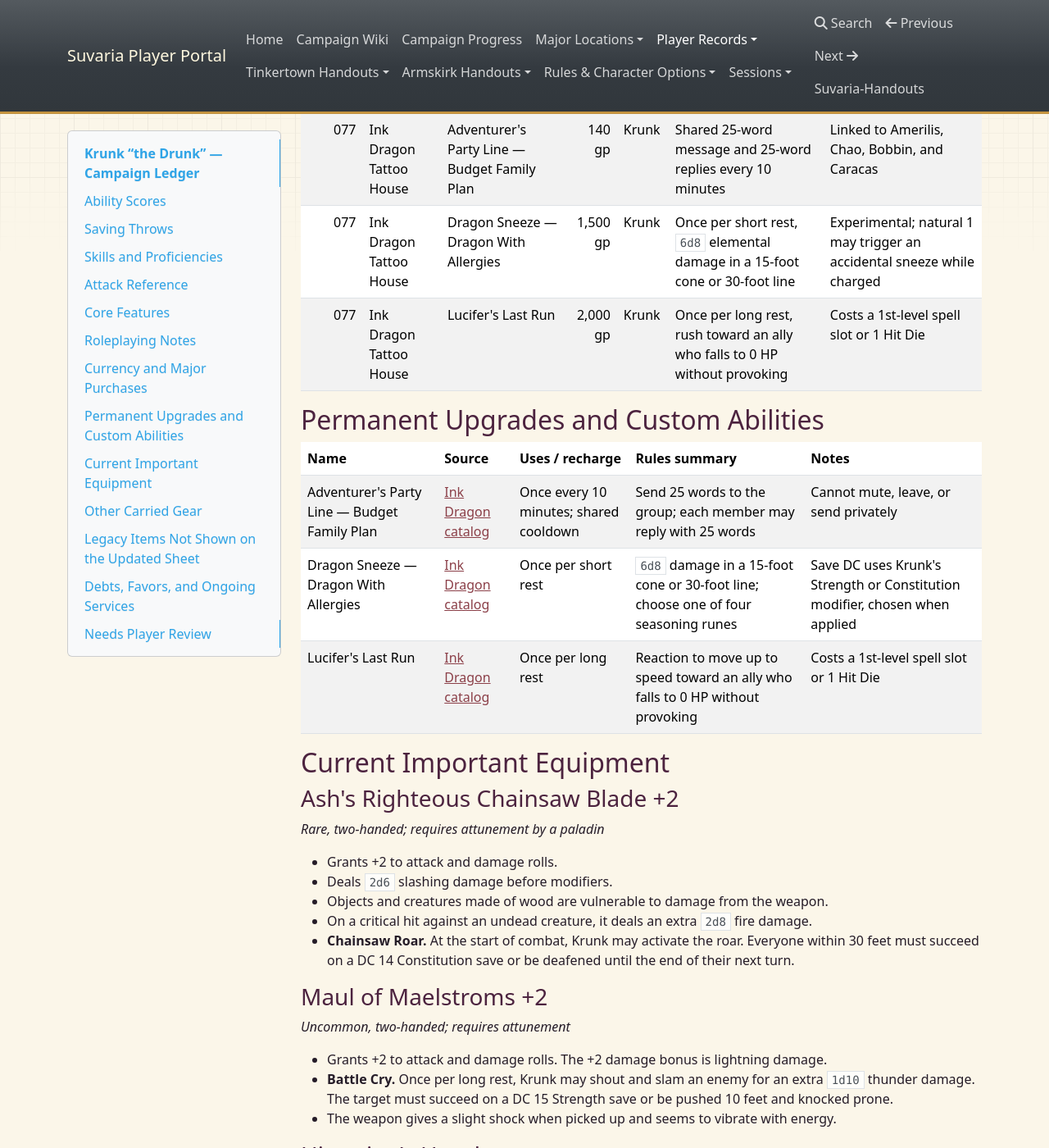
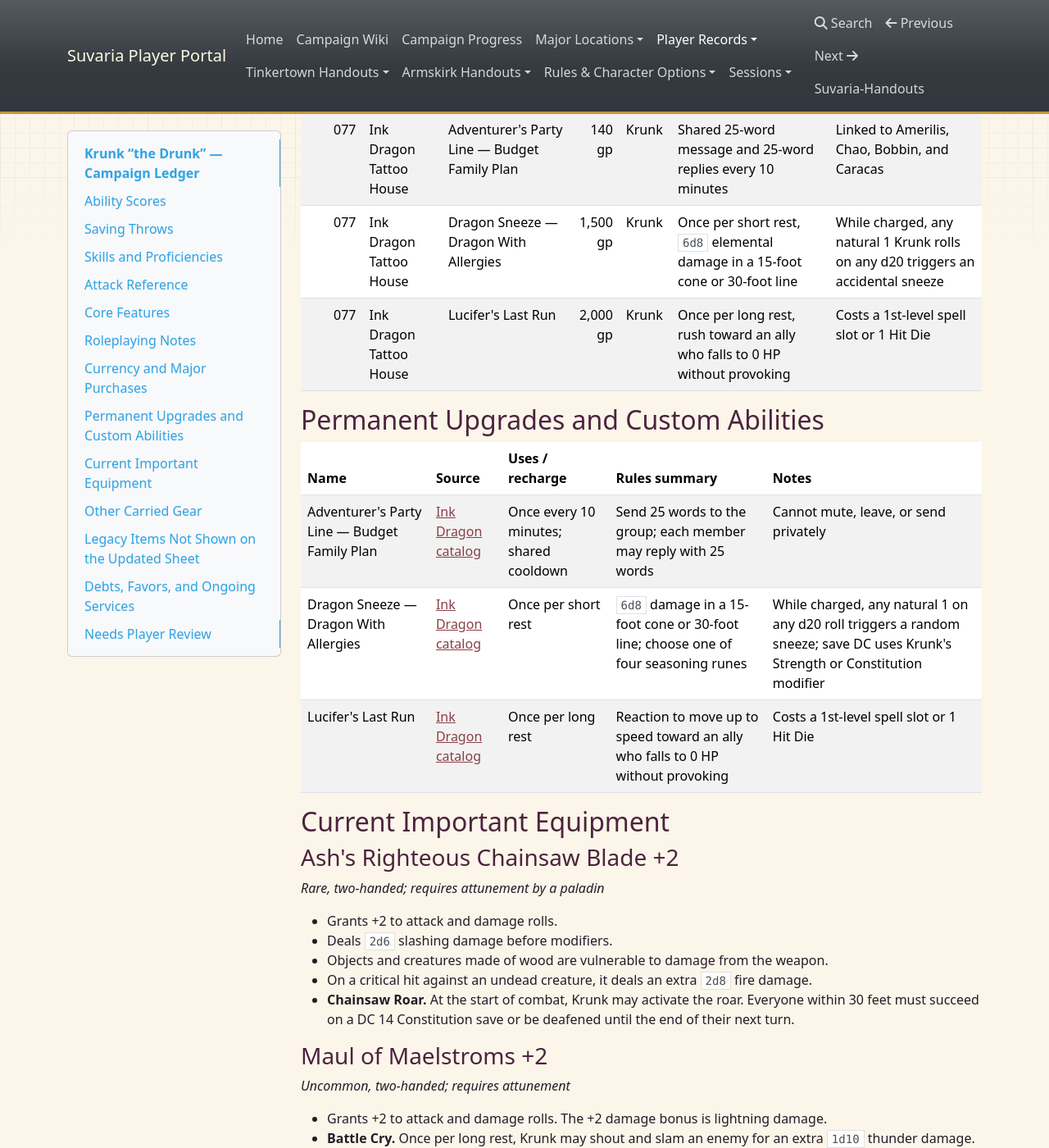
Before and after one commit to blakewrege/Suvaria-Handouts, an MkDocs documentation site: the page built from docs/krunk-record.md, in a window 1280 px wide and 1400 px high, scrolled down 2758 px. Shown: the whole window at 82% size. Built offline with MkDocs 1.6.1, drawn with Linux system fonts in a browser that asks for light colours; nearby versions of some CDN libraries.

Commit message:
Publish expanded Dragon Sneeze misfire trigger

```diff
--- a/docs/krunk-record.md
+++ b/docs/krunk-record.md
@@ -89,7 +89,7 @@ Krunk has **Extra Attack**, so he attacks twice whenever he takes the Attack act
 | Session | Vendor | Purchase | Price | Paid by | Mechanical effect or statistics | Notes |
 |---:|---|---|---:|---|---|---|
 | 077 | Ink Dragon Tattoo House | Adventurer's Party Line — Budget Family Plan | 140 gp | Krunk | Shared 25-word message and 25-word replies every 10 minutes | Linked to Amerilis, Chao, Bobbin, and Caracas |
-| 077 | Ink Dragon Tattoo House | Dragon Sneeze — Dragon With Allergies | 1,500 gp | Krunk | Once per short rest, `6d8` elemental damage in a 15-foot cone or 30-foot line | Experimental; natural 1 may trigger an accidental sneeze while charged |
+| 077 | Ink Dragon Tattoo House | Dragon Sneeze — Dragon With Allergies | 1,500 gp | Krunk | Once per short rest, `6d8` elemental damage in a 15-foot cone or 30-foot line | While charged, any natural 1 Krunk rolls on any d20 triggers an accidental sneeze |
 | 077 | Ink Dragon Tattoo House | Lucifer's Last Run | 2,000 gp | Krunk | Once per long rest, rush toward an ally who falls to 0 HP without provoking | Costs a 1st-level spell slot or 1 Hit Die |
 
 ## Permanent Upgrades and Custom Abilities
@@ -97,7 +97,7 @@ Krunk has **Extra Attack**, so he attacks twice whenever he takes the Attack act
 | Name | Source | Uses / recharge | Rules summary | Notes |
 |---|---|---|---|---|
 | Adventurer's Party Line — Budget Family Plan | [Ink Dragon catalog](ink-dragon-tattoo-house.md#greater-techniques) | Once every 10 minutes; shared cooldown | Send 25 words to the group; each member may reply with 25 words | Cannot mute, leave, or send privately |
-| Dragon Sneeze — Dragon With Allergies | [Ink Dragon catalog](ink-dragon-tattoo-house.md#dragon-sneeze) | Once per short rest | `6d8` damage in a 15-foot cone or 30-foot line; choose one of four seasoning runes | Save DC uses Krunk's Strength or Constitution modifier, chosen when applied |
+| Dragon Sneeze — Dragon With Allergies | [Ink Dragon catalog](ink-dragon-tattoo-house.md#dragon-sneeze) | Once per short rest | `6d8` damage in a 15-foot cone or 30-foot line; choose one of four seasoning runes | While charged, any natural 1 on any d20 roll triggers a random sneeze; save DC uses Krunk's Strength or Constitution modifier |
 | Lucifer's Last Run | [Ink Dragon catalog](ink-dragon-tattoo-house.md#greater-techniques) | Once per long rest | Reaction to move up to speed toward an ally who falls to 0 HP without provoking | Costs a 1st-level spell slot or 1 Hit Die |
 
 ## Current Important Equipment
```
Also changed, not shown: docs/ink-dragon-tattoo-house.md (+1 -1 lines).
